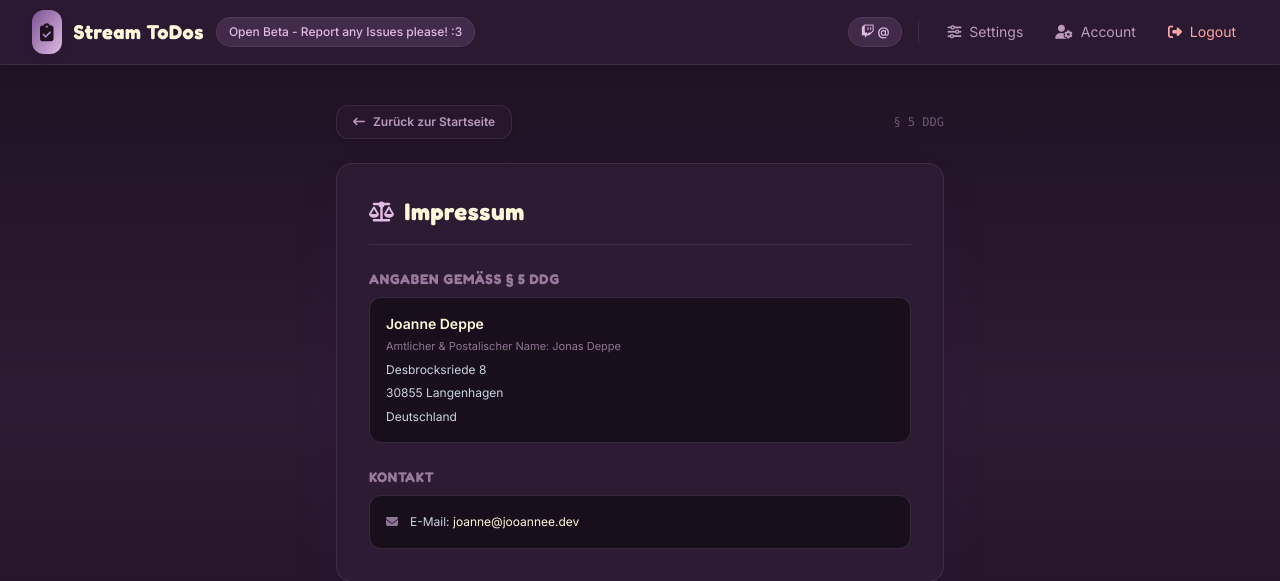
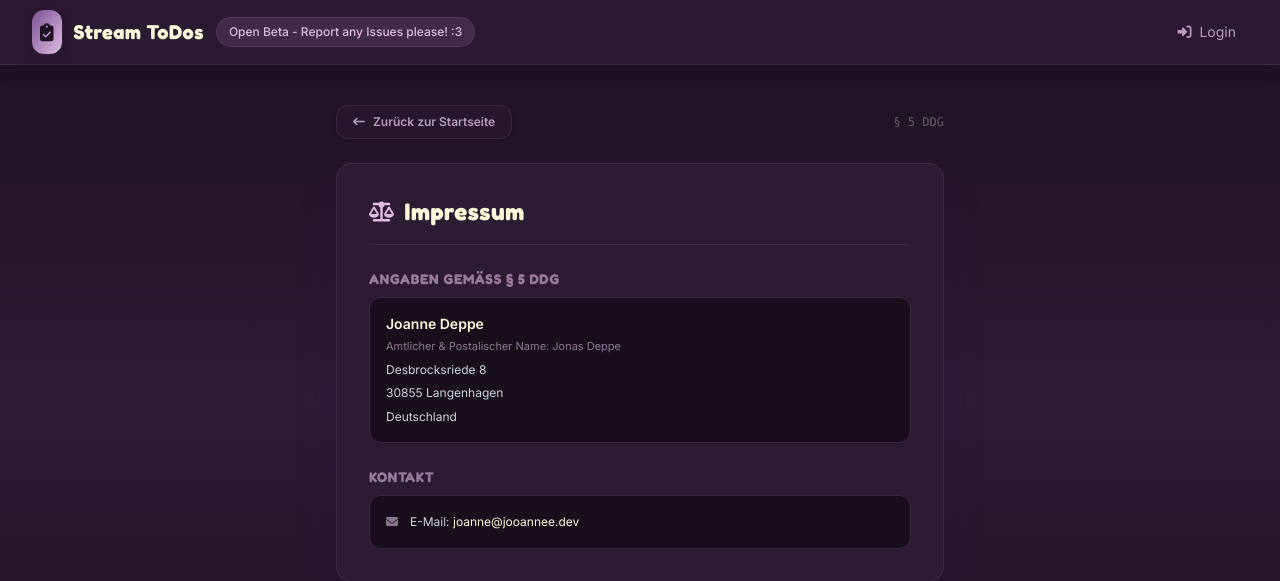
Before and after one commit to Jooannee/Stream-ToDos, a Django app: page /imprint/ in a window 1280 px wide. Shown: the top 581 px of the page. Run offline with Django 5.2, Linux system fonts and the light colour scheme; some libraries are stand-ins or nearby versions.

Commit message:
Make header buttons and links dependent on authentication state

```diff
--- a/todos/templates/todos/header_partial.html
+++ b/todos/templates/todos/header_partial.html
@@ -6,11 +6,12 @@
                     <i class="fa-solid fa-clipboard-check text-dreamy-bg text-lg"></i>
                 </div>
                 <span class="font-display text-xl font-bold tracking-wide text-dreamy-cream">
-                    Stream ToDos
+                    <a {% if user.is_authenticated %} href="{% url 'todos:dashboard' %}" {% else %} href="{% url 'todos:index' %} {% endif %}">Stream ToDos</a>
                 </span>
                 <span class="bg-dreamy-mid text-dreamy-lavender text-xs px-3 py-1.5 rounded-full font-medium border border-dreamy-lavender/10 hidden md:block">Open Beta - Report any Issues please! :3</span>
             </div>
 
+            {% if user.is_authenticated %}
             <div class="flex items-center gap-4">
                 <div class="bg-dreamy-mid text-dreamy-lavender text-xs px-3 py-1.5 rounded-full font-medium border border-dreamy-lavender/10">
                     <i class="fa-brands fa-twitch text-[13px]"></i>
@@ -31,6 +32,11 @@
                     </a>
                 </div>
             </div>
+            {% else %}
+                <a href="{% url 'account_login' %}" class="text-xs sm:text-sm text-dreamy-lavender/80 hover:text-dreamy-cream px-3 py-2 rounded-md transition-colors hover:bg-dreamy-mid/40">
+                    <i class="fa-solid fa-right-to-bracket mr-1"></i> Login
+                </a>
+            {% endif %}
         </div>
     </div>
 </nav>
```
